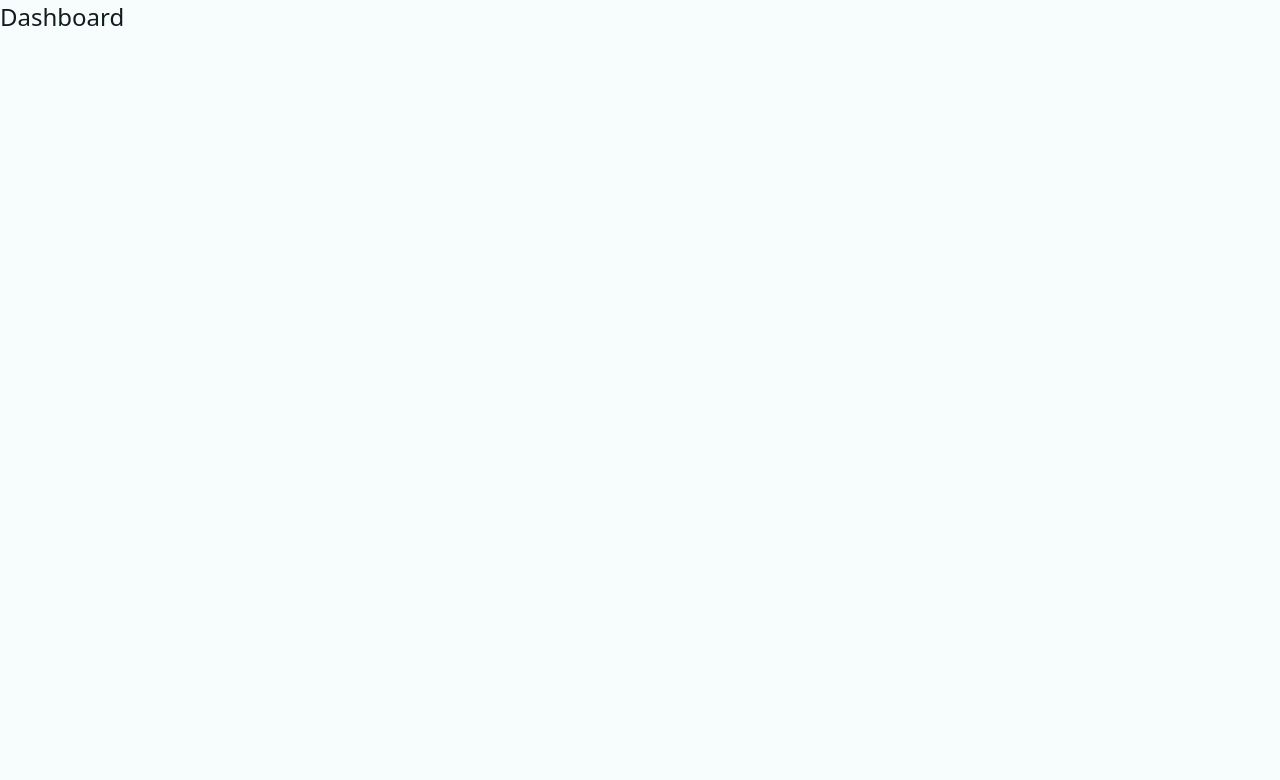
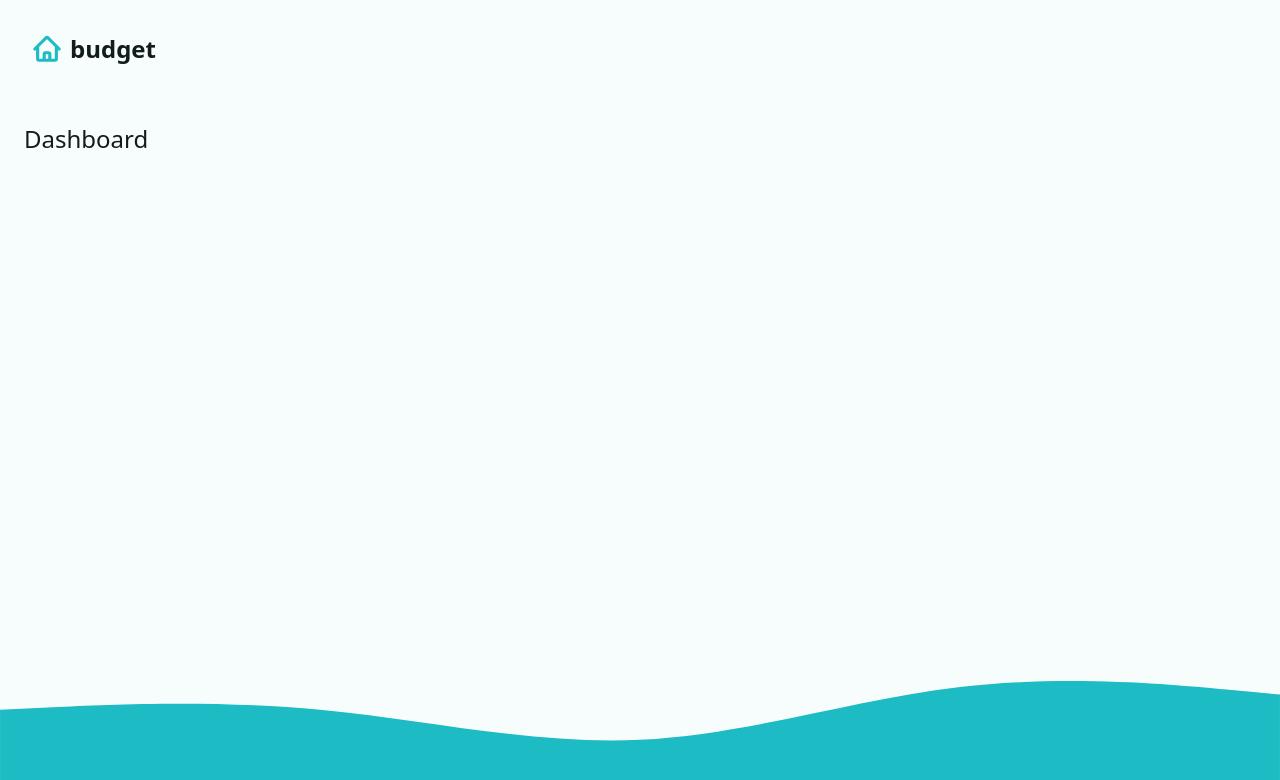
Before and after one commit to kebele/expenses_app, a React (Vite) app: page / in a window 1280 px wide. Shown: the top 780 px of the page. Built offline with nearby package versions, Linux system fonts and the light colour scheme.

Commit message:
layout, action, delete helper added

```diff
--- a/package.json
+++ b/package.json
@@ -9,6 +9,7 @@
     "preview": "vite preview"
   },
   "dependencies": {
+    "@heroicons/react": "^2.0.16",
     "react": "^18.2.0",
     "react-dom": "^18.2.0",
     "react-router-dom": "6.8"
--- a/src/App.jsx
+++ b/src/App.jsx
@@ -1,9 +1,12 @@
 // react router 6.8 ve sonrasının bir çok özelliği var tama işleyiş aşağıdaki gibi
-//
 
 import { createBrowserRouter, RouterProvider } from "react-router-dom";
+// layouts
+import Main, { mainLoader } from "./layouts/Main";
 import Dashboard, { dashboardLoader } from "./pages/Dashboard";
 import Error from "./pages/Error";
+// actions
+import { logoutAction } from "./actions/logout";
 
 const router = createBrowserRouter([
   {
@@ -13,9 +16,30 @@
     // action: <Action  />,
     // errorElement: <Error  />
     // bir çok özelliği var
-    element: <Dashboard />,
-    loader: dashboardLoader,
+    // element: <Dashboard />,
+    element: <Main />,
+    // loader: dashboardLoader,
+    loader: mainLoader,
     errorElement: <Error />,
+    children: [
+      {
+        // path: "/",
+        index: true,
+        element: <Dashboard />,
+        loader: dashboardLoader,
+        errorElement: <Error />,
+      },
+      {
+        path: "/about",
+        element: <p>about</p>,
+      },
+      {
+        path: "/logout",
+        // element: <p>logged out!</p>,
+        // bir action istiyorsak bu route'a geldiğinde, ayrı bir actions folder'ı içine bunu tanımlamamız lazım
+        action: logoutAction,
+      },
+    ],
   },
   // {
   // herhangibir olmayan route'a giteye çalışırsa o zamanda Error page gelsin
--- /dev/null
+++ b/src/actions/logout.jsx
@@ -0,0 +1,11 @@
+import { redirect } from "react-router-dom";
+import { deleteItem } from "../helpers";
+
+export async function logoutAction() {
+  // delete the user
+  deleteItem({
+    key: "userName",
+  });
+  // return redirect
+  return redirect("/");
+}
--- /dev/null
+++ b/src/components/Nav.jsx
@@ -0,0 +1,36 @@
+import React from "react";
+// react router dom
+import { Form, NavLink } from "react-router-dom";
+// assets
+import logomark from "../assets/logomark.svg";
+// library
+import { TrashIcon } from "@heroicons/react/24/solid";
+
+const Nav = ({ userName }) => {
+  return (
+    <nav>
+      <NavLink to="/" aria-label="go to home">
+        <img src={logomark} alt="" height={30} />
+        <span>budget</span>
+      </NavLink>
+      {userName && (
+        <Form
+          method="post"
+          action="/logout"
+          onSubmit={(event) => {
+            if (!confirm("delete user and all data?")) {
+              event.preventDefault();
+            }
+          }}
+        >
+          <button type="submit" className="btn btn--warning">
+            <span>delete user</span>
+            <TrashIcon width={20} />
+          </button>
+        </Form>
+      )}
+    </nav>
+  );
+};
+
+export default Nav;
--- a/src/helpers.js
+++ b/src/helpers.js
@@ -4,3 +4,9 @@
 export const fetchData = (key) => {
   return JSON.parse(localStorage.getItem(key));
 };
+
+// delete item
+
+export const deleteItem = ({ key }) => {
+  return localStorage.removeItem(key);
+};
--- /dev/null
+++ b/src/layouts/Main.jsx
@@ -0,0 +1,32 @@
+// layout her sayfada bulunacak kısım
+
+import React from "react";
+import { Outlet, useLoaderData } from "react-router-dom";
+import { fetchData } from "../helpers";
+
+// assets
+import wave from "../assets/wave.svg";
+
+//components
+import Nav from "../components/Nav";
+
+// loader
+export function mainLoader() {
+  const userName = fetchData("userName");
+  return { userName };
+}
+
+const Main = () => {
+  const { userName } = useLoaderData();
+  return (
+    <div className="layout">
+      <Nav userName={userName} />
+      <main>
+        <Outlet />
+      </main>
+      <img src={wave} alt="" />
+    </div>
+  );
+};
+
+export default Main;
```
Also changed, not shown: 1 other file (tests, documents, lock files or other folders).
